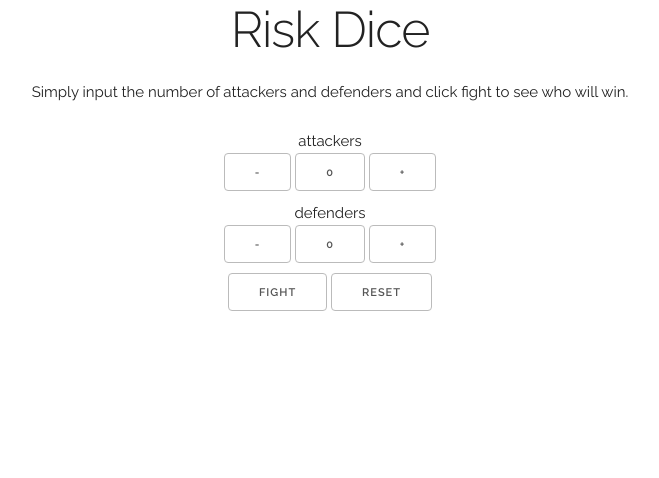
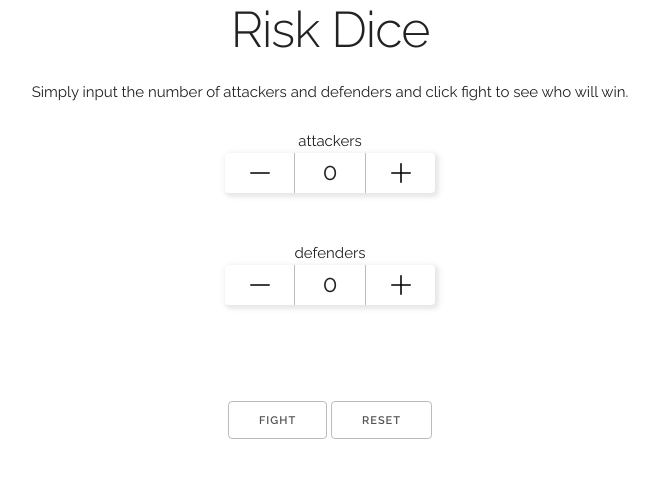
Before and after one commit to jis3r/risk-dice, a Svelte app: page / in a window 1280 px wide. Shown: the top 478 px of the page, without its empty margins (310-969 px from the left). Built offline with nearby package versions, Linux system fonts and the light colour scheme.

Commit message:
add: input-component and box-shadow

```diff
--- a/src/App.svelte
+++ b/src/App.svelte
@@ -1,5 +1,7 @@
 <script>
 	import Results from './Results.svelte';
+	import Input from './Input.svelte';
+
 
 	let attackers = 0;
 	let defenders = 0;
@@ -124,20 +126,12 @@
 		winner = -1;
 	}
 
-	const reductAtt = () => {
-		if(attackers > 0) attackers--;
+	const setAtt = (e) => {
+		attackers = e.detail;
 	}
 
-	const addAtt = () => {
-		attackers++;
-	}
-
-	const reductDef = () => {
-		if(defenders > 0) defenders--;
-	}
-
-	const addDef = () => {
-		defenders++;
+	const setDef = (e) => {
+		defenders = e.detail;
 	}
 </script>
 
@@ -162,29 +156,33 @@
 		<div class="row">
 			<div class="twelve columns">
 				<div class="centered">
-					<button class="button" on:click={reductAtt}>-</button>
+					<Input on:valuechange={setAtt} troops={attackers}/>
+
+					<!--button class="button" on:click={reductAtt}>-</button>
 					<button class="button" id="attackers" disabled>{attackers}</button>
-					<button class="button" on:click={addAtt}>+</button>
+					<button class="button" on:click={addAtt}>+</button-->
 				</div>
 			</div>
 		</div>
 		<div class="row">
 			<div class="twelve columns">
-				<div class="centered">defenders</div>
+				<div class="centered" style="margin-top: 5%;">defenders</div>
 			</div>
 		</div>
 		<div class="row">
 			<div class="twelve columns">
 				<div class="centered">
-					<button class="button" on:click={reductDef}>-</button>
+					<Input on:valuechange={setDef} troops={defenders}/>
+
+					<!--button class="button" on:click={reductDef}>-</button>
 					<button class="button" id="defenders" disabled>{defenders}</button>
-					<button class="button" on:click={addDef}>+</button>
+					<button class="button" on:click={addDef}>+</button-->
 				</div>
 			</div>
 		</div>
 		<div class="row">
 			<div class="twelve columns">
-				<div class="centered">
+				<div class="centered" style="margin-top: 10%;">
 					<button class="button" on:click={fight}>fight</button>
 					<button class="button" on:click={reset}>reset</button>
 				</div>
@@ -201,12 +199,11 @@
 				</div>
 			</div>
 		</div>
-
 		<div class="row">
 			<div class="twelve columns">
 				{#each boxes as result }
 					<Results	round={result.round}
-								message={result.message + "         "}
+								message={result.message}
 								fights={result.fights} />
 				{/each}
 			</div>
--- /dev/null
+++ b/src/Input.svelte
@@ -0,0 +1,75 @@
+<script>
+    import { createEventDispatcher } from "svelte";
+
+    export let troops = 0;
+
+    const dispatch = createEventDispatcher();
+
+    const reductTroops = () => {
+		if(troops > 0) troops--;
+        changeValue();
+	}
+
+	const addTroops = () => {
+		troops++;
+        changeValue();
+	}
+
+    const changeValue = () => {
+        dispatch("valuechange", troops);
+    }
+</script>
+
+
+<div class="inputfield">
+    <div on:click={reductTroops} class="reduct u-pull-left">
+        <img src="/images/minus.svg" alt="minus">
+    </div>
+    <div class="value u-pull-left">{troops}</div>
+    <div on:click={addTroops} class="add u-pull-left">
+        <img src="/images/plus.svg" alt="plus">
+    </div>
+
+
+</div>
+
+<style>
+    .inputfield {
+        width: 210px;
+        height: 40px;
+        border-radius: 4px;
+        /*border: 1px solid #bbb;*/
+        box-shadow: 2px 2px 4px 2px rgba(208, 208, 208, 0.5);
+        margin: 0 auto;
+    }
+
+    .reduct {
+        width: 69px;
+        height: 100%;
+        text-align: center;
+        vertical-align: middle;
+        border-right: 1px solid #bbb;
+    }
+
+    .value {
+        width: 70px;
+        height: 100%;
+        text-align: center;
+        vertical-align: middle;
+        font-size: x-large;
+    }
+
+    .add {
+        width: 69px;
+        height: 100%;
+        text-align: center;
+        vertical-align: middle;
+        border-left: 1px solid #bbb;
+    }
+
+    img {
+        width: 20px;
+        height: 20px;
+        margin: 10px 25px 10px 25px;
+    }
+</style>
--- a/src/results.svelte
+++ b/src/results.svelte
@@ -16,7 +16,7 @@
 </script>
 
 <div class="results">
-    <div on:click={toggleDetails} style="width: 278px">
+    <div on:click={toggleDetails} style="width: 278px; cursor: pointer;">
         <div class="dropdown u-pull-left">
             {#if showDetails}
             <img src="/images/arrowup.svg" alt="dropdown" in:fade>
@@ -36,10 +36,10 @@
 <style>
     .results{
         border-radius: 4px;
-        border: 1px solid #bbb;
-        margin: 8px auto;
+        margin: 10px auto;
         display: table;
-        cursor: pointer;
+        box-shadow: 2px 2px 4px 2px rgba(208, 208, 208, 0.5);
+        transition: .5s;
     }
 
     .dropdown {
@@ -48,6 +48,4 @@
         margin-left: 8px;
         box-sizing: border-box;
     }
-
-
 </style>
```
Also changed, not shown: public/images/minus.svg (added), public/images/plus.svg (added).
